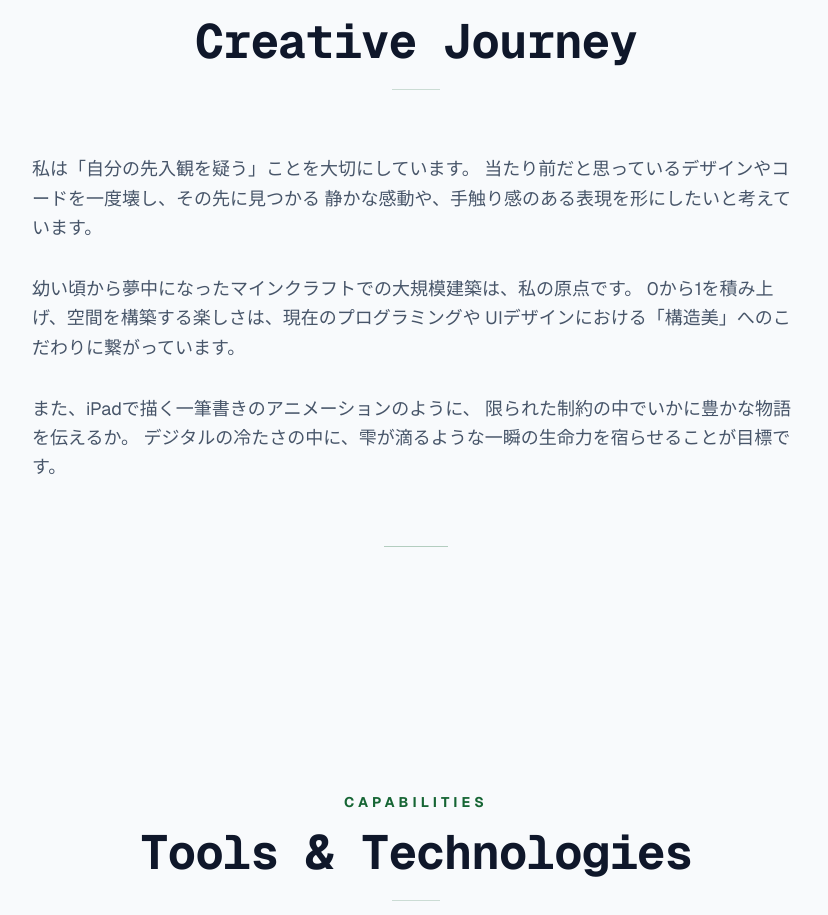
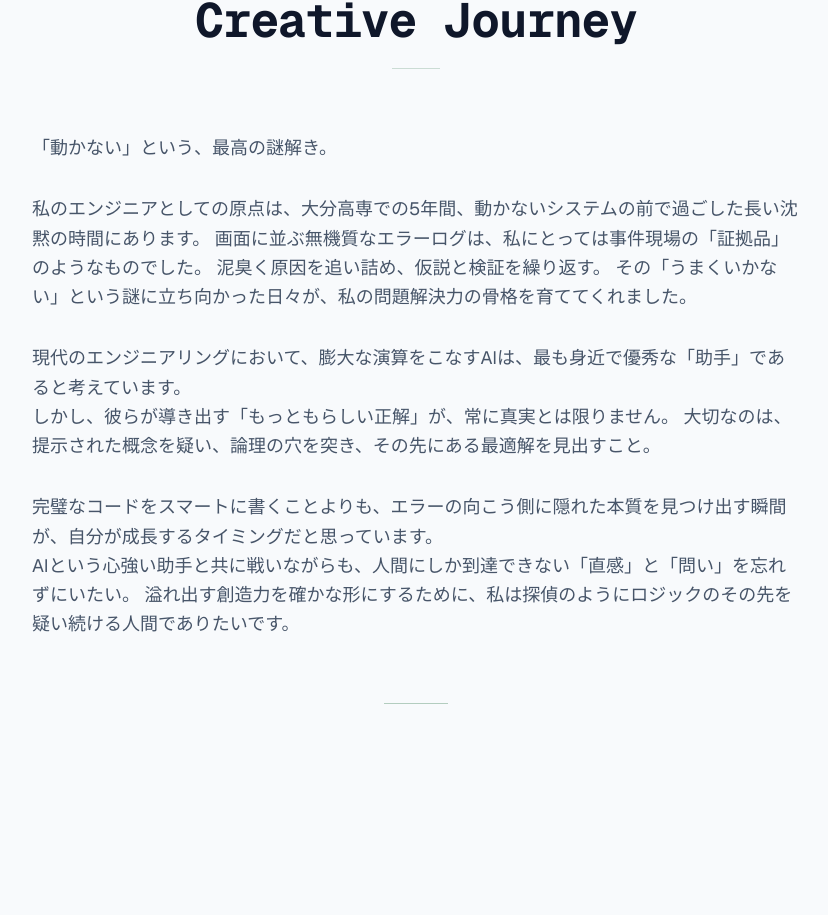
Before and after one commit to miurayui/introduction, a Next.js app: page / in a window 1280 px wide. Shown: the part 936-1851 px from the top of the page, without its empty margins (224-1052 px from the left). Built offline with nearby package versions, Linux system fonts and the light colour scheme.

Commit message:
Modify: about component text

```diff
--- a/compornents/about.tsx
+++ b/compornents/about.tsx
@@ -25,22 +25,24 @@ export default function About() {
           custom={0.3} // タイトルから0.3秒遅れて出現
           className="space-y-8 text-lg leading-relaxed text-[#475569]"
         >
+          <h4>「動かない」という、最高の謎解き。</h4>
           <p>
-            私は「自分の先入観を疑う」ことを大切にしています。
-            当たり前だと思っているデザインやコードを一度壊し、その先に見つかる
-            静かな感動や、手触り感のある表現を形にしたいと考えています。
+            私のエンジニアとしての原点は、大分高専での5年間、動かないシステムの前で過ごした長い沈黙の時間にあります。
+            画面に並ぶ無機質なエラーログは、私にとっては事件現場の「証拠品」のようなものでした。
+            泥臭く原因を追い詰め、仮説と検証を繰り返す。
+            その「うまくいかない」という謎に立ち向かった日々が、私の問題解決力の骨格を育ててくれました。
           </p>
 
           <p>
-            幼い頃から夢中になったマインクラフトでの大規模建築は、私の原点です。
-            0から1を積み上げ、空間を構築する楽しさは、現在のプログラミングや
-            UIデザインにおける「構造美」へのこだわりに繋がっています。
+            現代のエンジニアリングにおいて、膨大な演算をこなすAIは、最も身近で優秀な「助手」であると考えています。<br />
+            しかし、彼らが導き出す「もっともらしい正解」が、常に真実とは限りません。
+            大切なのは、提示された概念を疑い、論理の穴を突き、その先にある最適解を見出すこと。
           </p>
 
           <p>
-            また、iPadで描く一筆書きのアニメーションのように、
-            限られた制約の中でいかに豊かな物語を伝えるか。
-            デジタルの冷たさの中に、雫が滴るような一瞬の生命力を宿らせることが目標です。
+            完璧なコードをスマートに書くことよりも、エラーの向こう側に隠れた本質を見つけ出す瞬間が、自分が成長するタイミングだと思っています。<br />
+            AIという心強い助手と共に戦いながらも、人間にしか到達できない「直感」と「問い」を忘れずにいたい。
+            溢れ出す創造力を確かな形にするために、私は探偵のようにロジックのその先を疑い続ける人間でありたいです。
           </p>
         </motion.div>
 
```
